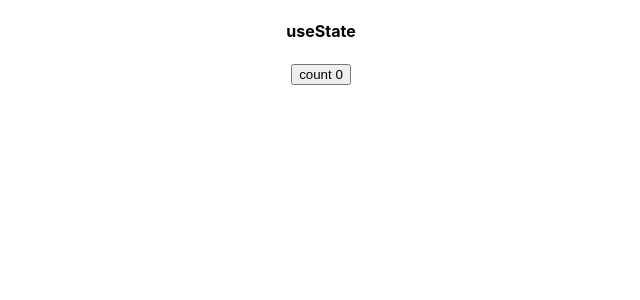
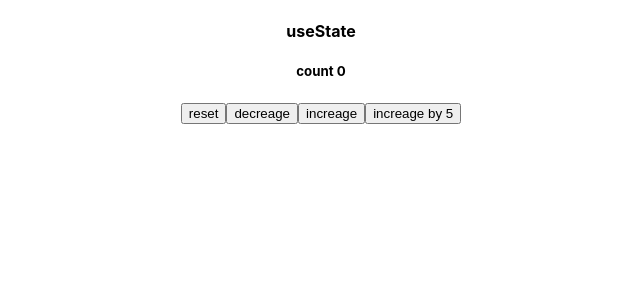
Before and after one commit to aariffulalam/react-hooks-demo, a React (Create React App) app: page / in a window 1280 px wide. Shown: the top 300 px of the page, without its empty margins (319-959 px from the left). Built offline with nearby package versions, Linux system fonts and the light colour scheme.

Commit message:
this is right way to increage or decreage count. Using Previous value.

```diff
--- a/src/App.js
+++ b/src/App.js
@@ -1,10 +1,12 @@
 import './App.css';
 import HookCounter from './component/HookCounter';
+import HookCounterTwo from './component/HookCounterTwo';
 
 function App() {
   return (
     <div className="App">
-      <HookCounter/>
+      {/* <HookCounter/> */}
+      <HookCounterTwo/>
     </div>
   );
 }
--- /dev/null
+++ b/src/component/HookCounterTwo.js
@@ -0,0 +1,33 @@
+import React, {useState} from "react";
+
+function HookCounterTwo(){
+    const intialCount = 0
+    const [count, setCount] = useState(intialCount);
+
+    // this is wrong way to implement a count function
+    // function increageFive(){
+    //     for (let i=0; i<5; i++){
+    //         setCount(count+1)
+    //     }
+    // }
+
+    function increageFive(){
+        for (let i=0; i<5; i++){
+            setCount( (pre) =>  {return     pre+1} )
+        }
+    }
+
+    return (
+        <>
+            <h4>useState</h4>
+            <h5>count {count}</h5>
+            <div>
+                <button onClick={()=>{setCount(intialCount)}}>reset</button>
+                <button onClick={()=>{setCount(pre => pre-1)}}>decreage</button>
+                <button onClick={()=>{setCount( pre => pre+1)}}>increage</button>
+                <button onClick={increageFive}>increage by 5</button>
+            </div>
+        </>
+    )
+}
+export default HookCounterTwo;
```
